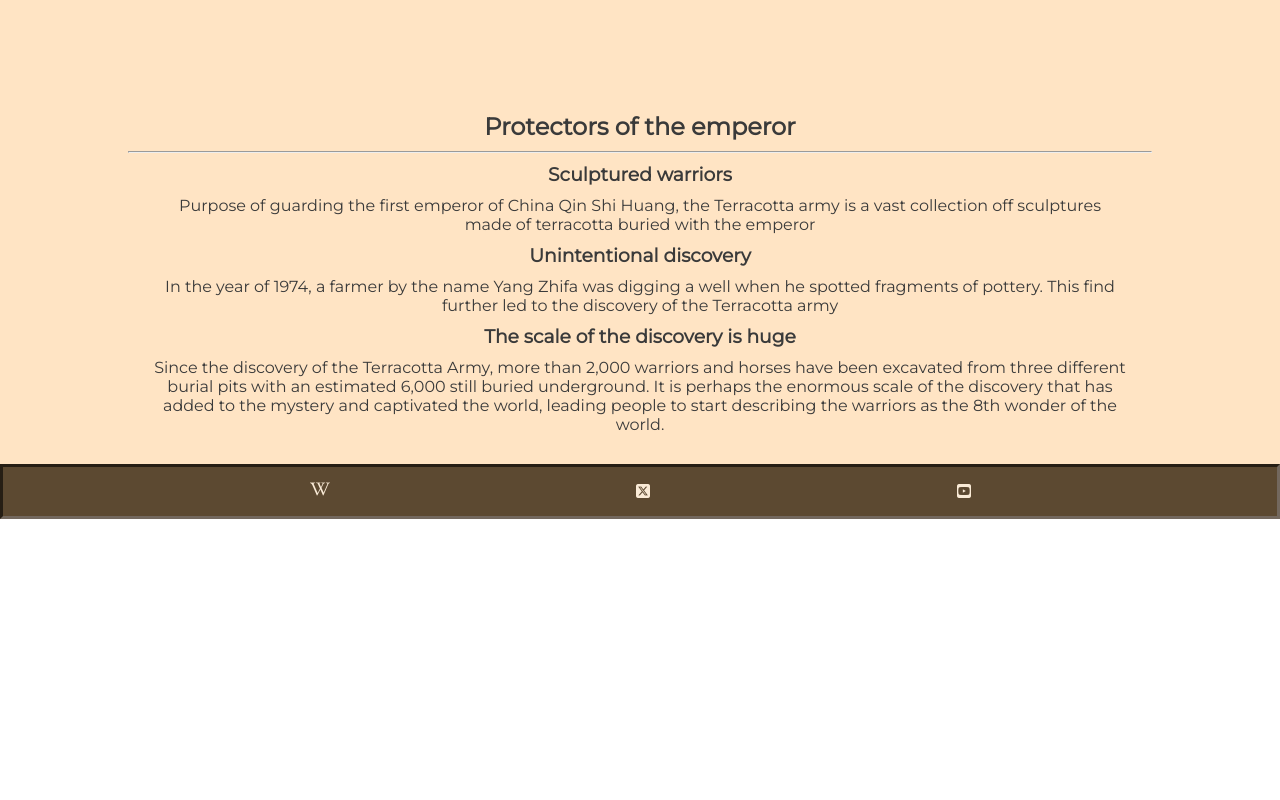
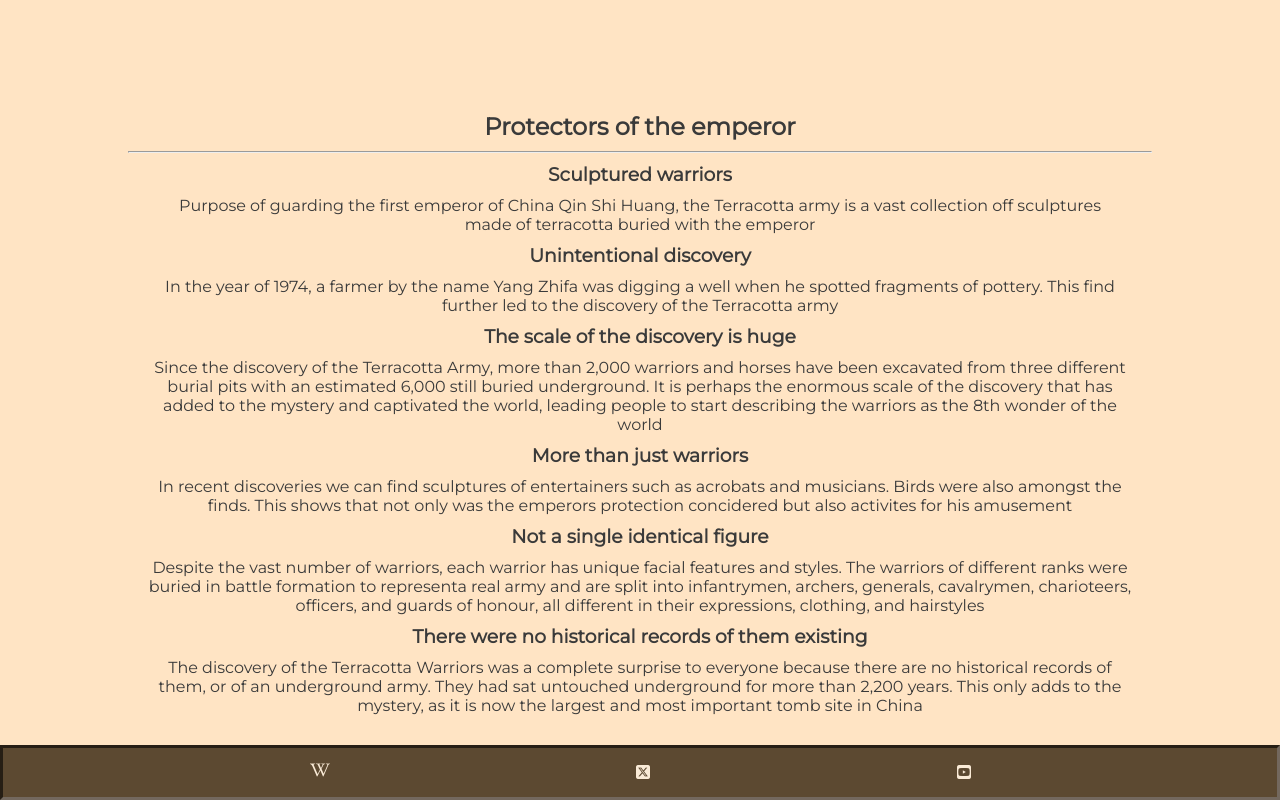
Before and after one commit to ReduanHalim/Project-1-HTML-CSS, a plain HTML site: page index.html in a window 1280 px wide. Shown: the part 397-1197 px from the top of the page. Before the commit the page ends 916 px from the top, so only its background shows below. Drawn offline with Linux system fonts and the light colour scheme.

```diff
--- a/index.html
+++ b/index.html
@@ -61,7 +61,26 @@
                 <h3>The scale of the discovery is huge</h3>
                 <p>Since the discovery of the Terracotta Army, more than 2,000 warriors and horses have been excavated from three different burial pits with an estimated
                     6,000 still buried underground. It is perhaps the enormous scale of the discovery that has added to the mystery and captivated the world,
-                    leading people to start describing the warriors as the 8th wonder of the world.</p>
+                    leading people to start describing the warriors as the 8th wonder of the world</p>
+            </div>
+
+            <div>
+                <h3>More than just warriors</h3>
+                <p>In recent discoveries we can find sculptures of entertainers such as acrobats and musicians. Birds were also amongst the finds. This shows that
+                    not only was the emperors protection concidered but also activites for his amusement </p>
+            </div>
+
+            <div>
+                <h3>Not a single identical figure</h3>
+                <p>Despite the vast number of warriors, each warrior has unique facial features and styles. The warriors of different ranks were buried
+                    in battle formation to representa real army and are split into infantrymen, archers, generals, cavalrymen, charioteers, officers,
+                     and guards of honour, all different in their expressions, clothing, and hairstyles</p>
+            </div>
+            <div>
+                <h3>There were no historical records of them existing</h3>
+                <p>The discovery of the Terracotta Warriors was a complete surprise to everyone because there are no historical records of them, or of an underground army.
+                     They had sat untouched underground for more than 2,200 years. This only adds to the mystery, as it is now the largest and most important tomb
+                     site in China</p>
             </div>
         </section>
     </main>
```
